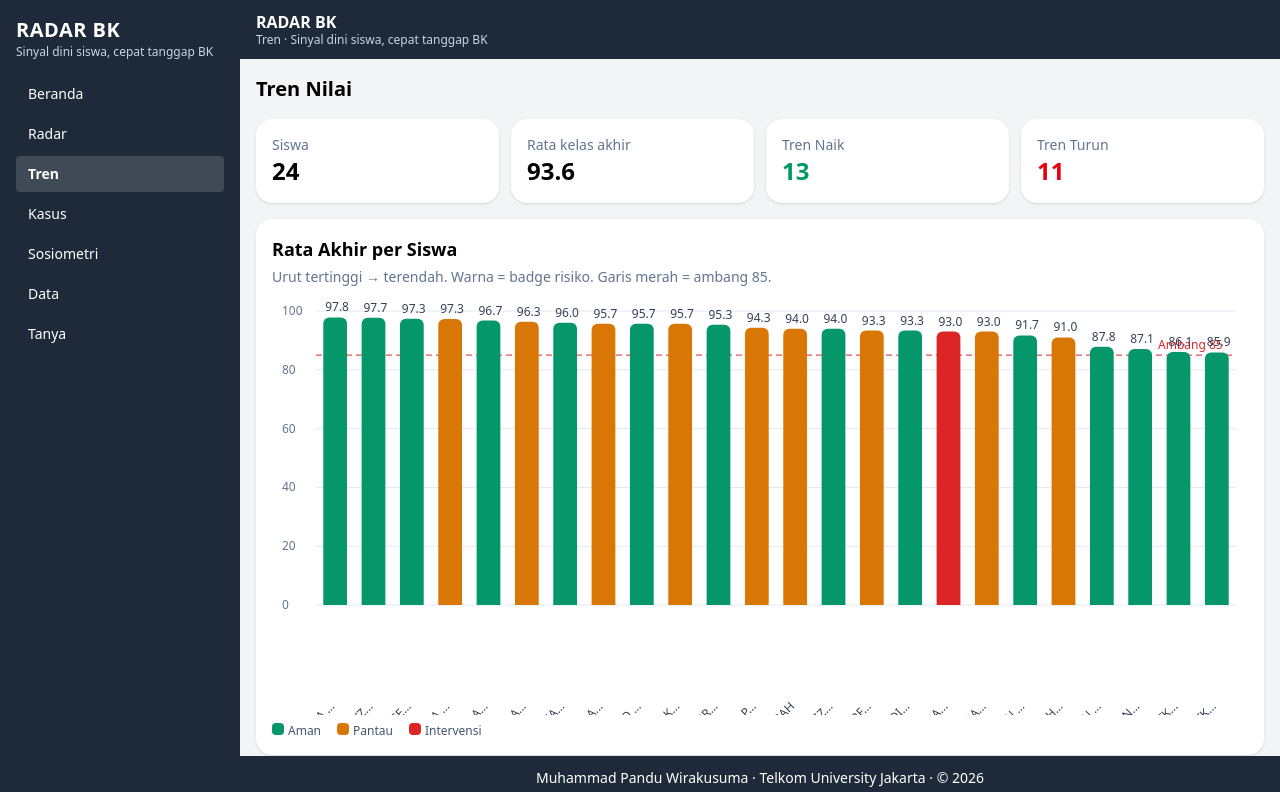
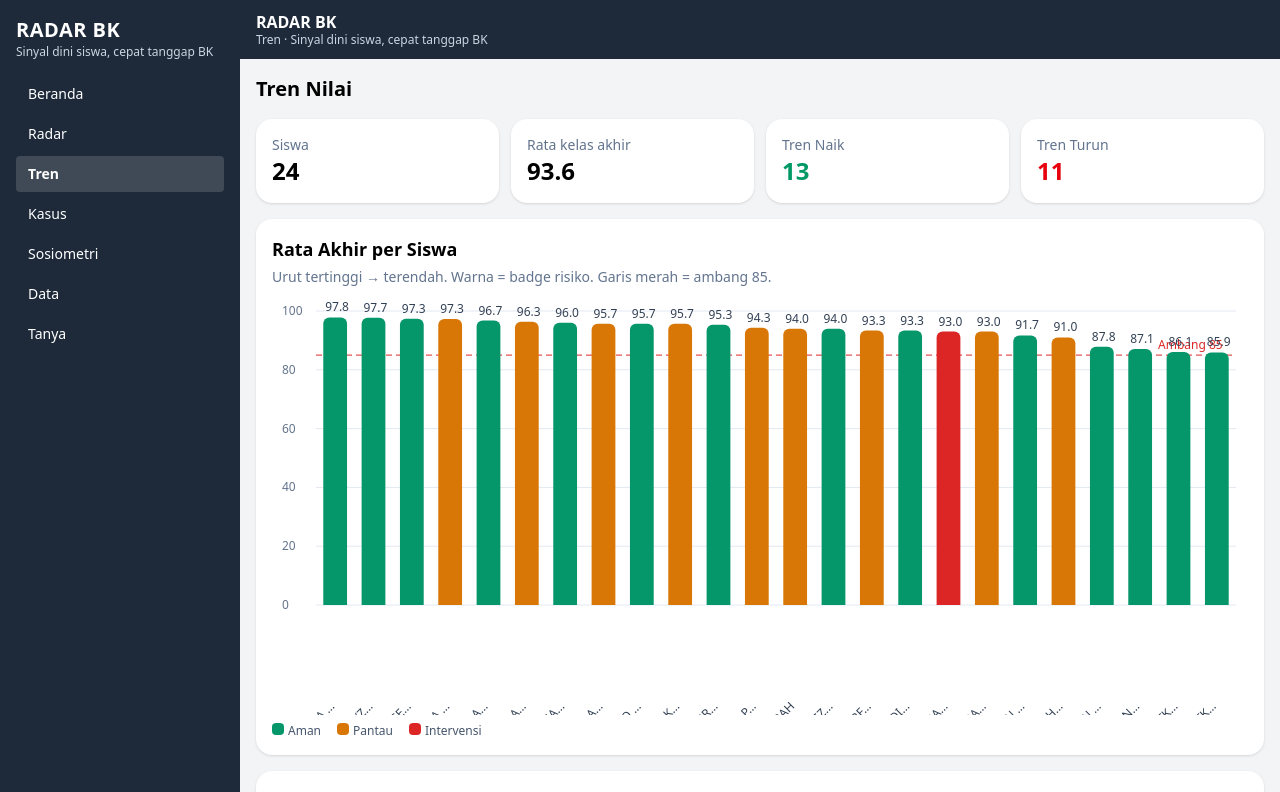
Before and after one commit to panduKedul/Radar_BK, a React (Vite) app in the folder radar-bk-react/: page /tren in a window 1280 px wide. Shown: the top 792 px of the page. Built offline with nearby package versions, Linux system fonts and the light colour scheme.

Commit message:
fix: sidebar sticky, menu HP sticky, footer statis

```diff
--- a/radar-bk-react/src/components/AdminLayout.jsx
+++ b/radar-bk-react/src/components/AdminLayout.jsx
@@ -21,7 +21,7 @@ export default function AdminLayout({ children }) {
   return (
     <div className="flex min-h-screen bg-[#f3f4f6]">
       {/* Sidebar desktop */}
-      <aside className="w-60 shrink-0 bg-[#1e2a3a] text-white p-4 hidden md:flex md:flex-col">
+      <aside className="w-60 shrink-0 bg-[#1e2a3a] text-white p-4 hidden md:flex md:flex-col sticky top-0 h-screen overflow-y-auto">
         <div className="text-xl font-bold tracking-wide">RADAR BK</div>
         <p className="text-xs text-slate-300 mb-4">Sinyal dini siswa, cepat tanggap BK</p>
         <nav className="flex flex-col gap-1" aria-label="Navigasi utama">
@@ -62,7 +62,7 @@ export default function AdminLayout({ children }) {
         {/* Nav HP dropdown */}
         {open && (
           <nav
-            className="md:hidden bg-[#1e2a3a] text-white px-4 pb-3 flex flex-col gap-1"
+            className="md:hidden bg-[#1e2a3a] text-white px-4 pb-3 flex flex-col gap-1 sticky top-[57px] z-10 max-h-[60vh] overflow-y-auto"
             aria-label="Navigasi seluler"
           >
             {NAV.map((n) => (
@@ -82,7 +82,7 @@ export default function AdminLayout({ children }) {
 
         <main className="flex-1 p-4">{children}</main>
 
-        <footer className="sticky bottom-0 bg-[#1e2a3a] text-white text-center text-sm p-3">
+        <footer className="bg-[#1e2a3a] text-white text-center text-sm p-3">
           Muhammad Pandu Wirakusuma · Telkom University Jakarta · © 2026
         </footer>
       </div>
```
